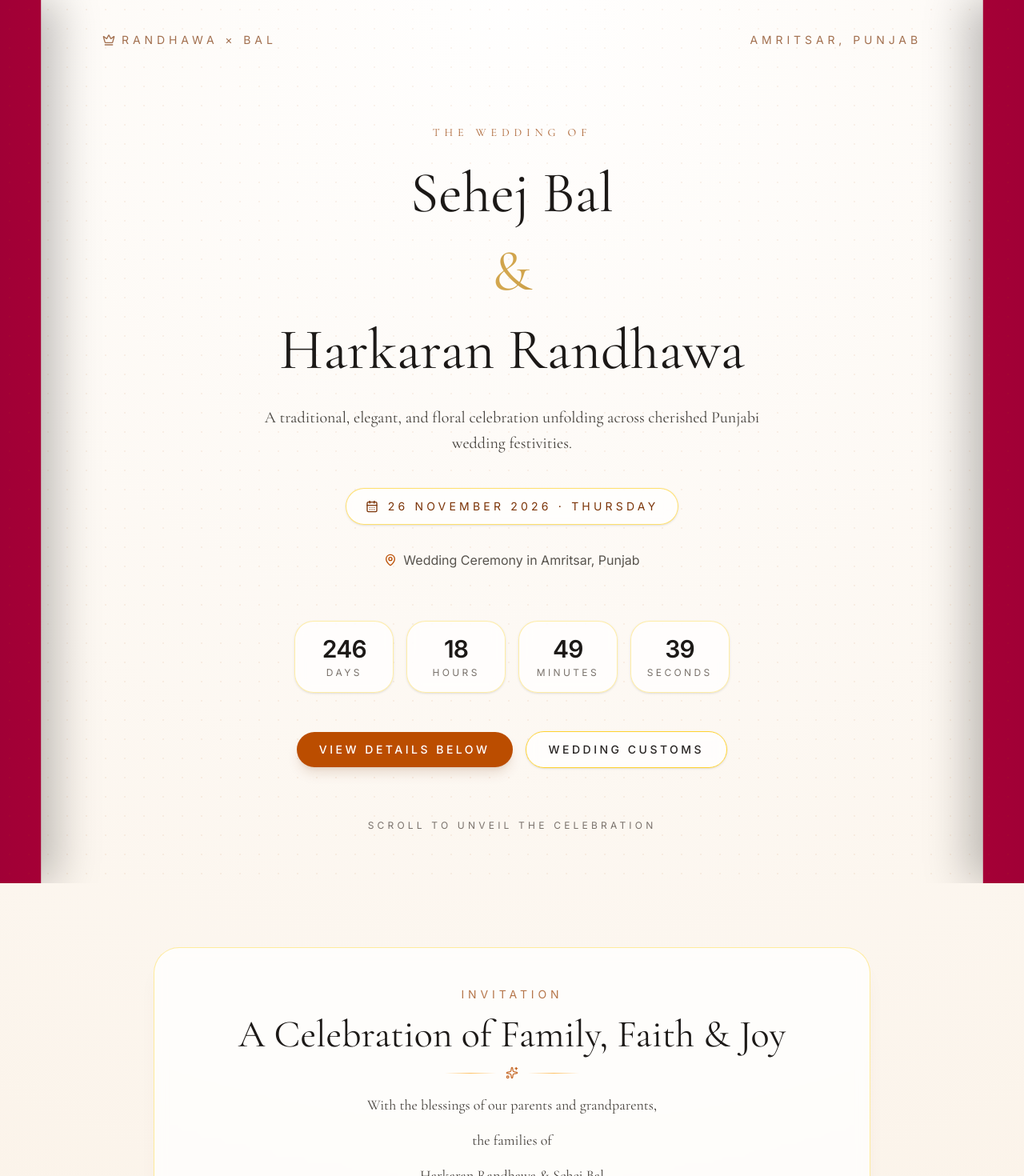
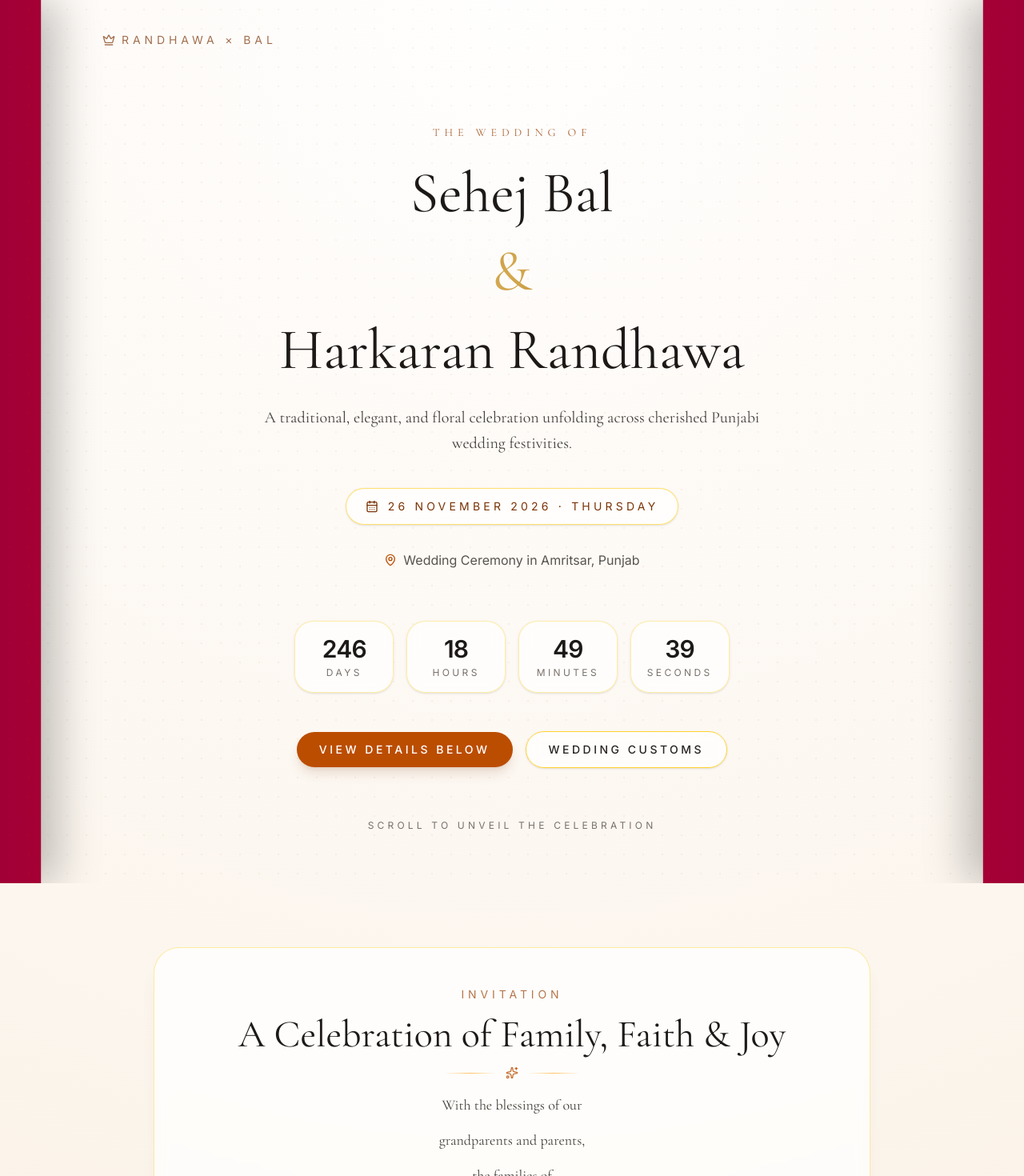
Before and after one commit to harkaran21-lab/Wedding-Invite, a React (Vite) app: page / in a window 1280 px wide. Shown: the top 1470 px of the page at 80% size. Built offline with nearby package versions, Linux system fonts and the light colour scheme.

Commit message:
Update App.jsx

```diff
--- a/src/App.jsx
+++ b/src/App.jsx
@@ -146,7 +146,8 @@ const traditions = [
 ]
 
 const familyLines = [
-  'With the blessings of our parents and grandparents,',
+  'With the blessings of our',
+  'grandparents and parents,',
   'the families of',
   'Harkaran Randhawa & Sehej Bal',
   'request the honour of your presence',
@@ -236,7 +237,6 @@ function InviteView({ onOpenTraditions }) {
         <div className="relative mx-auto flex min-h-screen max-w-6xl flex-col px-6 pb-16 pt-10 md:px-10 lg:px-16">
           <div className="flex items-center justify-between text-sm uppercase tracking-[0.35em] text-amber-900/70">
             <div className="flex items-center gap-2"><Crown className="h-4 w-4" /> Randhawa × Bal</div>
-            <div>Amritsar, Punjab</div>
           </div>
 
           <div className="mx-auto mt-16 max-w-4xl text-center md:mt-24">
```
